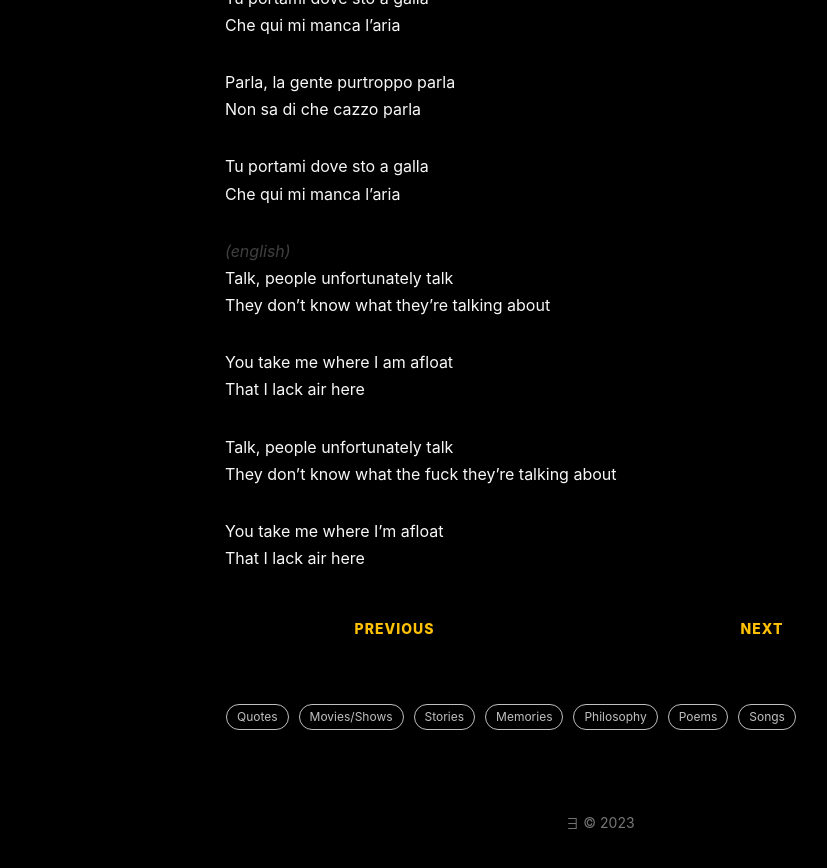
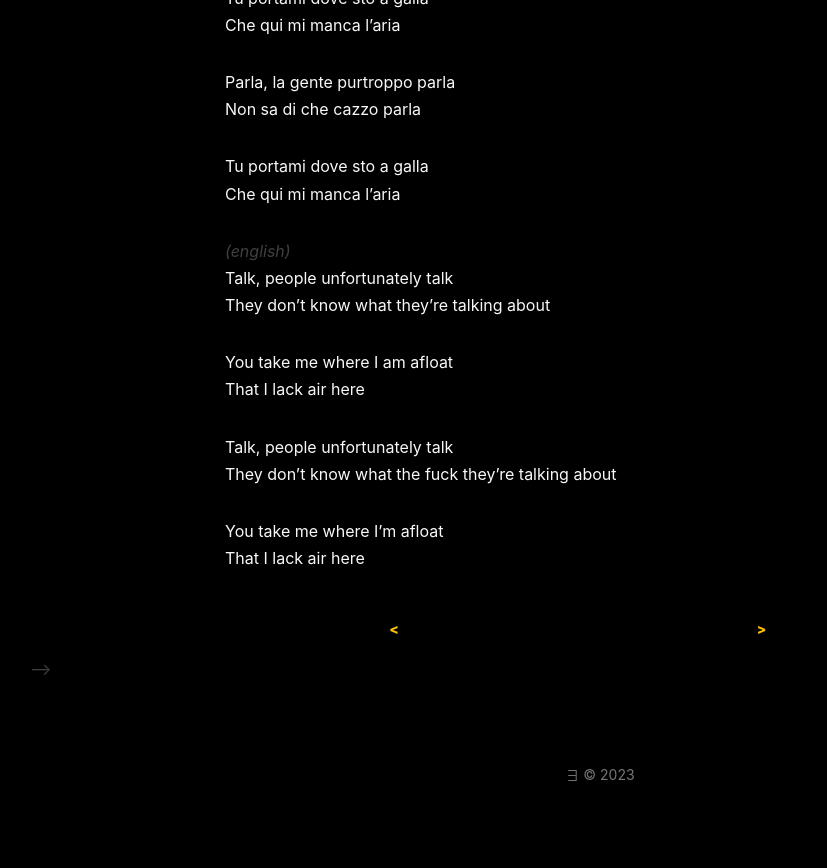
Before and after one commit to eugeniosaintemarie/notes, a Jekyll site: the page built from _posts/2023-08-19-Maneskin-zitti-e-buoni.markdown, in a window 1280 px wide and 900 px high, scrolled down 992 px. Shown: the top 868 px of the window, without its empty margins (40-867 px from the left). Built offline with Jekyll 4.4.1, drawn with Linux system fonts in a browser that asks for light colours; comment, search, counter and statistics services are not loaded.

Commit message:
keynote post

```diff
--- a/_layouts/keynote.html
+++ b/_layouts/keynote.html
@@ -19,16 +19,14 @@
                     {% if page.previous.url %}
                     <li class="previous">
                         <a href="{{ page.previous.url | prepend: site.baseurl | replace: '//', '/' }}" data-toggle="tooltip" data-placement="top" title="{{page.previous.title}}">
-                        Previous<br>
-                        <span>{{page.previous.title}}</span>
+                        &lt;<br />
                         </a>
                     </li>
                     {% endif %}
                     {% if page.next.url %}
                     <li class="next">
                         <a href="{{ page.next.url | prepend: site.baseurl | replace: '//', '/' }}" data-toggle="tooltip" data-placement="top" title="{{page.next.title}}">
-                        Next<br>
-                        <span>{{page.next.title}}</span>
+                        ><br />
                         </a>
                     </li>
                     {% endif %}
@@ -43,12 +41,12 @@
                 {% endif %}
             </div>
 
-            <div class="sidebar-container
+            <!--<div class="sidebar-container
                 col-lg-8 col-lg-offset-2
                 col-md-10 col-md-offset-1 ">
                 {% include featured-tags.html %}
                 {% include friends.html %}
-            </div>
+            </div>-->
         </div>
     </div>
 </article>
--- a/_layouts/post.html
+++ b/_layouts/post.html
@@ -58,6 +58,12 @@
       {% endif %}
 
     </div>
+    <!--<div class="sidebar-container
+        col-lg-8 col-lg-offset-2
+        col-md-10 col-md-offset-1 ">
+        {% include featured-tags.html %}
+        {% include friends.html %}
+    </div>-->
   </div>
   </div>
 </article>
```
